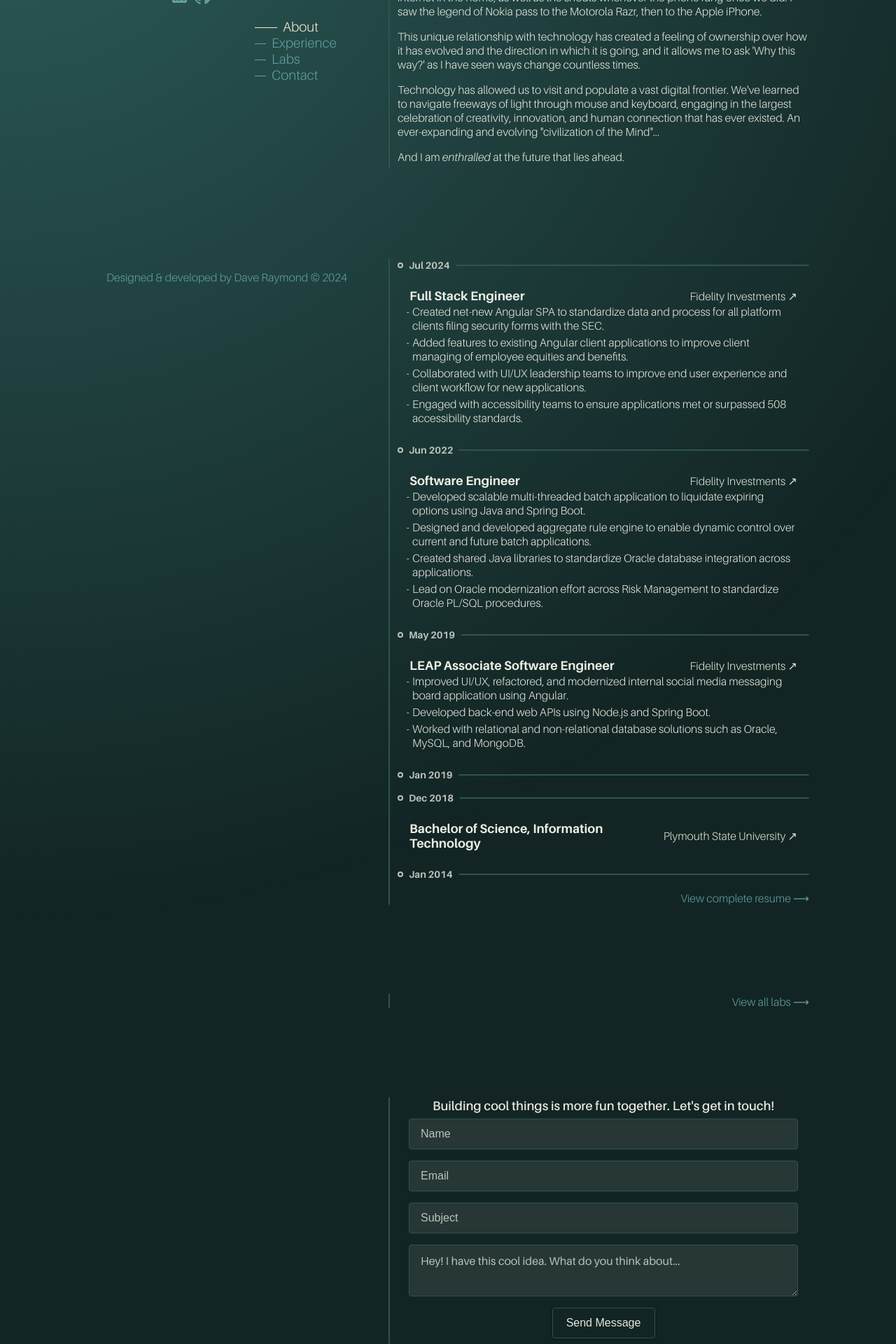
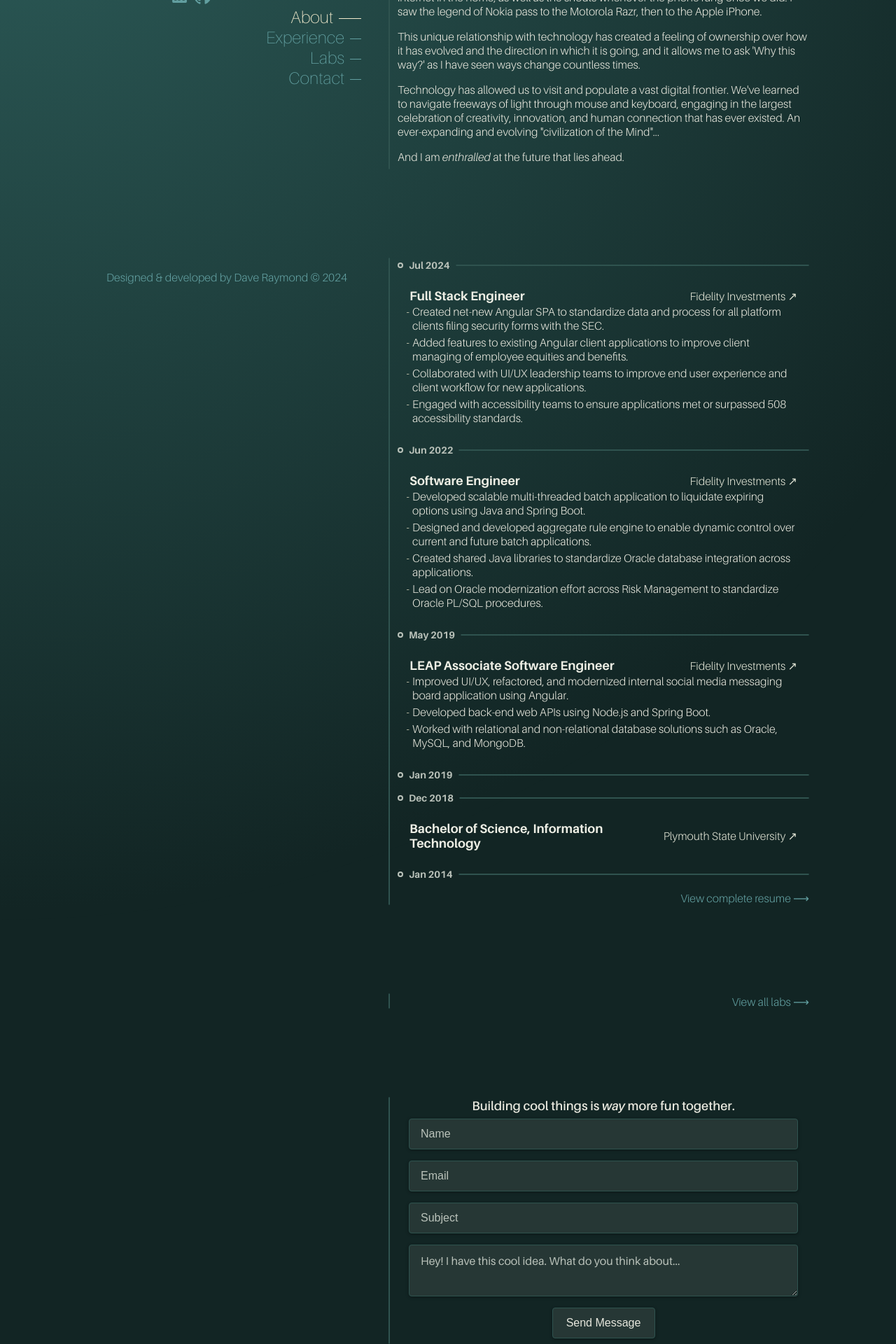
Before and after one commit to ravedaymond/portfolio-daveraymond.dev, a SvelteKit app in the folder frontend/: page / in a window 1280 px wide. Shown: the part 286-2206 px from the top of the page at 70% size. Built offline with nearby package versions, Linux system fonts and the light colour scheme.

Commit message:
Removed gradient backgrounds for submit button. Updated nav to be right aligned.

```diff
--- a/frontend/src/routes/+page.svelte
+++ b/frontend/src/routes/+page.svelte
@@ -275,7 +275,7 @@
 		<section id="contact">
 			<hgroup>
 				<h2 class="sr-only">Contact</h2>
-				<p>Building cool things is more fun together. Let's get in touch!</p>
+				<p>Building cool things is <em>way</em> more fun together.</p>
 			</hgroup>
 			<form id="contact-form">
 				<label class="sr-only" for="contact-name">Name</label>
@@ -671,22 +671,21 @@
 	nav ul {
 		display: flex;
 		flex-direction: column;
-	}
-
-	nav li {
-		display: inline-block;
-		font-size: 1.2em;
-		font-weight: 300;
+		align-items: flex-end;
+		margin: 0;
+		padding: 0;
+		font-size: 1.5em;
+		font-weight: 200;
 		list-style: none;
 	}
 
-	nav li::before {
+	nav li::after {
 		content: '';
 		display: inline-block;
 		vertical-align: middle;
 		height: 0px;
 		width: 16px;
-		margin-right: 8px;
+		margin: 0 8px;
 		border-bottom: 1px solid var(--nav-indicator-inactive);
 		transition-duration: 0.3s;
 	}
@@ -695,7 +694,7 @@
 		color: var(--nav-text-hover);
 	}
 
-	nav li:hover::before {
+	nav li:hover::after {
 		width: 32px;
 		border-color: var(--nav-indicator-hover);
 	}
@@ -704,7 +703,7 @@
 		color: var(--nav-text-active);
 	}
 
-	nav li.nav-current::before {
+	nav li.nav-current::after {
 		width: 32px;
 		border-color: var(--nav-indicator-active);
 	}
@@ -906,6 +905,7 @@
 		margin: 8px 16px;
 		padding: 12px 16px;
 		color: var(--text-primary);
+		box-shadow: 0 1px 4px var(--portrait-frame-shadow);
 		background-color: var(--exp-details-background);
 		border: 1px solid var(--exp-details-border);
 		border-radius: 4px;
@@ -913,7 +913,7 @@
 
 	#contact-form input:focus, #contact-form textarea:focus {
 		outline: 1px solid var(--header-heading);
-
+		box-shadow: 0 2px 4px var(--portrait-frame-shadow);
 	}
 
 	#contact-form input::placeholder,
@@ -932,32 +932,11 @@
 	#contact-form input[type="submit"] {
 		align-self: center;
 		width: 25%;
-		/* border: 1px solid transparent; */
 		cursor: pointer;
-		box-shadow: 0 1px 4px var(--portrait-frame-shadow);
-		background:
-			linear-gradient(var(--prop-exp-details-bg-color), var(--prop-exp-details-bg-color))
-				padding-box,
-			linear-gradient(
-					30deg,
-					var(--prop-exp-details-border-color-1),
-					var(--prop-exp-details-border-color-2)
-				)
-				border-box;
-		--t: 0.6s;
-		transition:
-			box-shadow var(--t),
-			--prop-exp-details-bg-color var(--t),
-			--prop-exp-details-border-color-1 var(--t),
-			--prop-exp-details-border-color-2 var(--t);
 	}
 
 	#contact-form input[type="submit"]:hover {
-		border: 1px solid transparent;
-		box-shadow: 0 2px 4px var(--portrait-frame-shadow);
-		--prop-exp-details-bg-color: var(--mouse-gradient);
-		--prop-exp-details-border-color-1: var(--main-section-border);
-		--prop-exp-details-border-color-2: var(--header-heading);
+		outline: 1px solid var(--header-heading);
 	}
 
 	footer {
```
